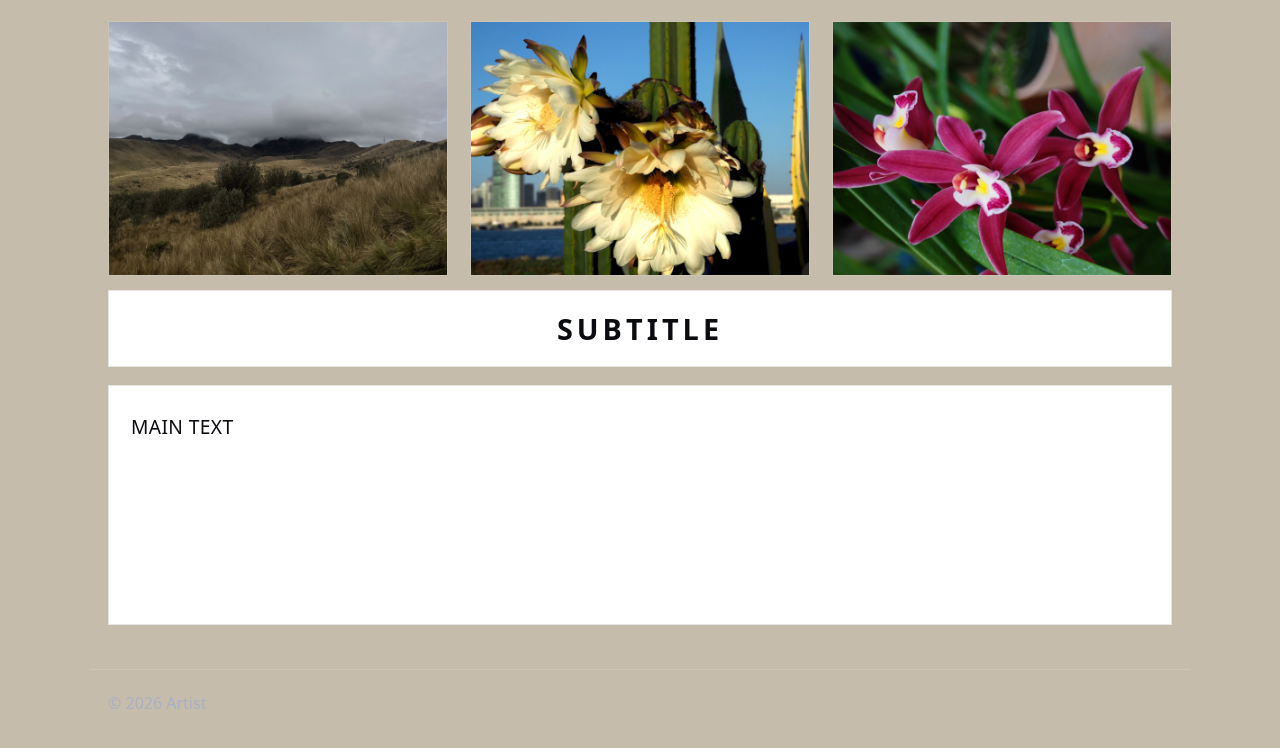
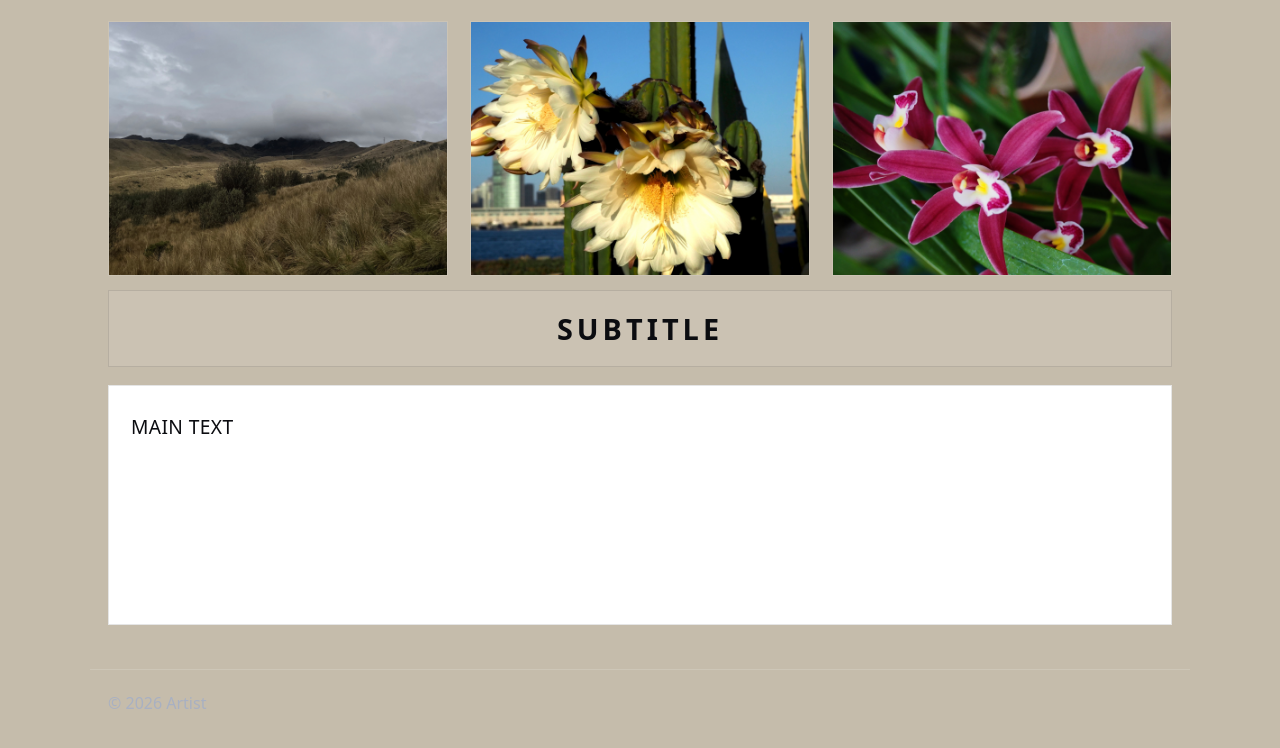
Before and after one commit to metavoros/Metavoros-Website, a plain HTML site: page index.html in a window 1280 px wide. Shown: the part 184-932 px from the top of the page. Drawn offline with Linux system fonts and the light colour scheme.

Commit message:
Add files via upload

```diff
--- a/styles.css
+++ b/styles.css
@@ -70,7 +70,7 @@ body{
 /* Bars */
 .bar{margin: 14px 0 14px}
 .bar__inner{
-  background:#fff;
+  background:#ffffff18;
   color:#0b0c10;
   border:1px solid rgba(0,0,0,.10);
   padding:18px 16px;
```
